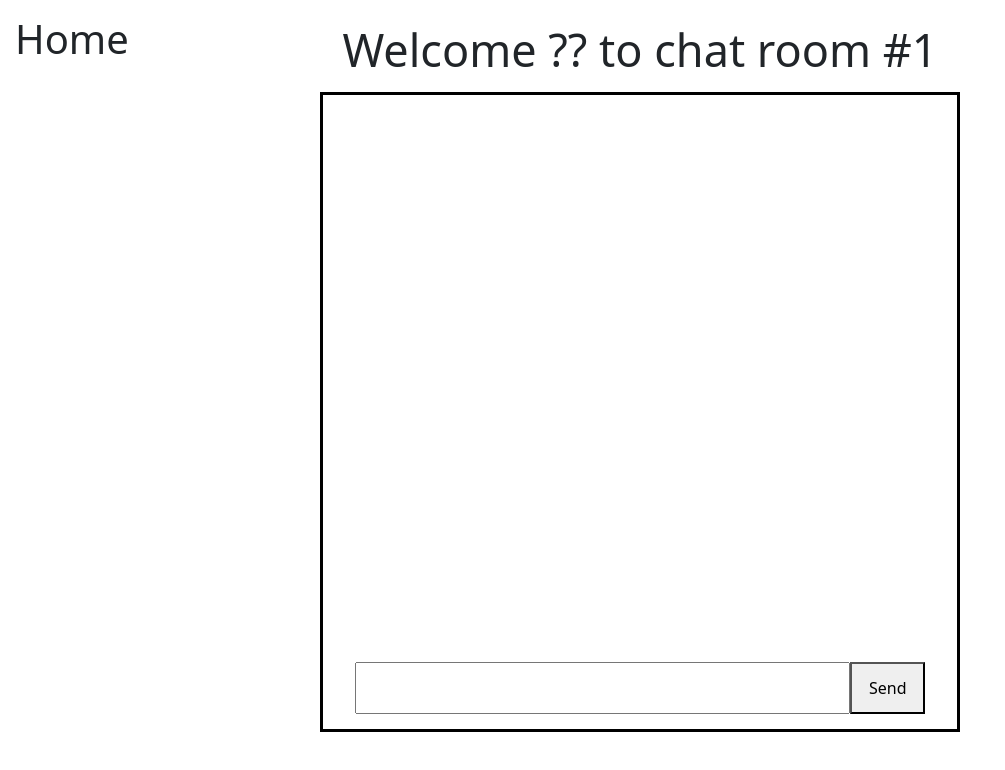
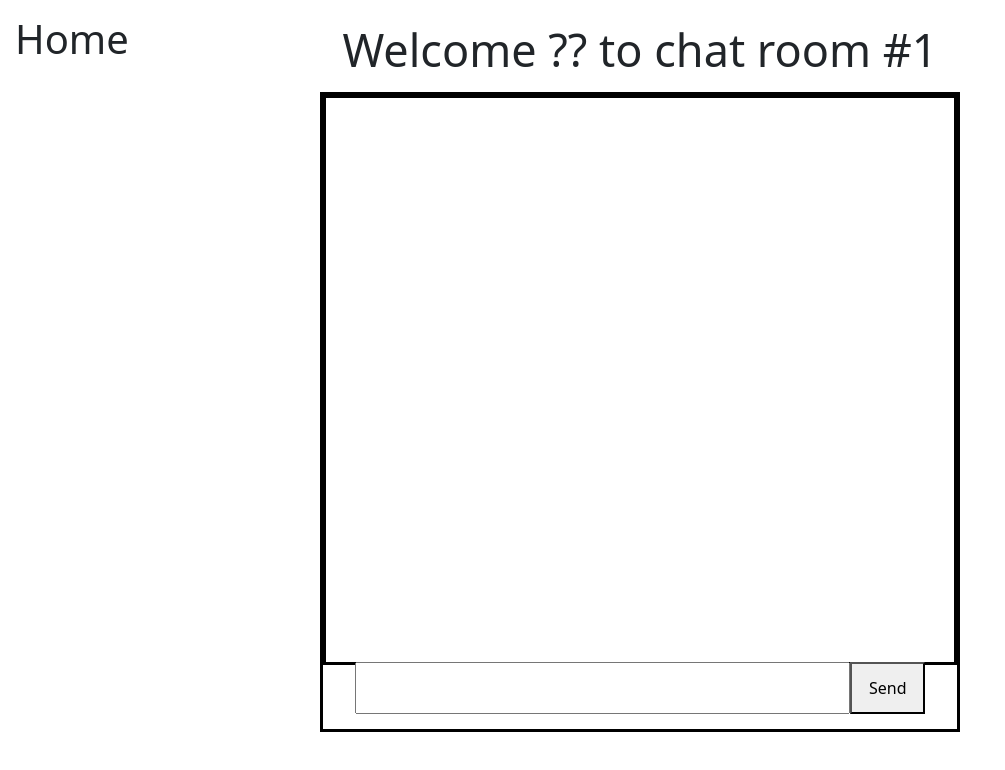
Before and after one commit to benthere914/chatApplication, a React (Create React App) app: page /chatRoom/1 in a window 1280 px wide. Shown: the top 770 px of the page, without its empty margins (0-1005 px from the left). Built offline with nearby package versions, Linux system fonts and the light colour scheme; the HTML template or start-up script is replaced by a standard one.

Commit message:
fixed some bugs

```diff
--- a/package.json
+++ b/package.json
@@ -25,7 +25,8 @@
     "redux": "^4.1.0",
     "redux-logger": "^3.0.6",
     "redux-thunk": "^2.3.0",
-    "slick-carousel": "^1.8.1"
+    "slick-carousel": "^1.8.1",
+    "uuid": "^8.3.2"
   },
   "scripts": {
     "start": "react-scripts start",
--- a/src/App.js
+++ b/src/App.js
@@ -14,7 +14,7 @@ function App() {
                     <Home name={name} setName={setName}/>
                 </Route>
                 <Route path='/chatRoom/:chatRoomId'>
-                    <HomeButton/>
+                    <HomeButton setName={setName}/>
                     <Chat name={name}/>
                 </Route>
 			</Switch>
--- a/src/components/chat/index.css
+++ b/src/components/chat/index.css
@@ -41,20 +41,18 @@ div.messageBoard{
 
 .yourMessage{
     width: 350px;
-    position: absolute;
-    left: 0;
     display: flex;
     align-items: center;
+    align-self: flex-start;
 
 }
 
 .myMessage{
     width: 350px;
-    position: absolute;
-    right: 0;
     display: flex;
     align-items: center;
     flex-direction: row-reverse;
+    align-self: flex-end;
 }
 
 .messageAuthor{
@@ -70,3 +68,12 @@ div.messageBoard{
     font-size: 35px;
     margin: 10px;
 }
+
+.messages{
+    border: solid black;
+    width: 100%;
+    height: 90%;
+    overflow-y: auto;
+    display: flex;
+    flex-direction: column;
+}
--- a/src/components/chat/index.js
+++ b/src/components/chat/index.js
@@ -1,13 +1,15 @@
 import './index.css'
 import { useParams } from "react-router-dom/cjs/react-router-dom.min"
 import { useState } from 'react'
+import { v4 as uuidv4} from 'uuid';
 
 const Chat = ({name, authorId}) => {
     const params = useParams()
     const [newMessage, setNewMessage] = useState('')
     const [messages, setMessages] = useState([])
     const sendMessageHandler = () => {
-
+        setMessages((prev) => [...prev, {authorId, name, message: newMessage}]);
+        setNewMessage('')
     }
     return (
         <>
@@ -16,7 +18,7 @@ const Chat = ({name, authorId}) => {
 
                 <div className="messages">
                     {messages?.map((message) => (
-                        <div className={authorId === message?.authorId?'myMessage':'yourMessage'}>
+                        <div key={uuidv4()} className={authorId === message?.authorId?'myMessage':'yourMessage'}>
                             <p className='messageAuthor'>{message?.name !== ''?message?.name.slice(0, 10): '??'}</p>
                             <p className='messageText'>{message?.message}</p>
                         </div>
--- a/src/components/home/index.js
+++ b/src/components/home/index.js
@@ -1,6 +1,7 @@
 import { useState } from 'react'
 import { useHistory } from 'react-router-dom/cjs/react-router-dom.min';
 import './index.css'
+import { v4 as uuidv4} from 'uuid';
 
 const Home = ({name, setName}) => {
     const numbers = [];
@@ -8,6 +9,9 @@ const Home = ({name, setName}) => {
     const history = useHistory()
     for (let i = 1; i <= 5; i++){
         numbers.push(i);
+    }
+    const joinRoomHandler = () => {
+        if (buttonNumber) history.push(`/chatRoom/${buttonNumber}`)
     }
     return (
         <>
@@ -18,9 +22,9 @@ const Home = ({name, setName}) => {
                     <input value={name} onChange={(e) => {setName(e.target.value)}}/>
                     <p>What room do you want to enter</p>
                     <div className='rooms'>
-                        {numbers?.map((number) => <button onClick={() => {setButtonNumber(number)}} style={number === buttonNumber?{color: 'white', backgroundColor: 'black'}:null}>{`Room #${number}`}</button>)}
+                        {numbers?.map((number) => <button key={uuidv4()} onClick={() => {setButtonNumber(number)}} style={number === buttonNumber?{color: 'white', backgroundColor: 'black'}:null}>{`Room #${number}`}</button>)}
                     </div>
-                    <button className='joinRoom' onClick={() => {history.push(`/chatRoom/${buttonNumber}`)}}>Join Room</button>
+                    <button className='joinRoom' onClick={() => {joinRoomHandler()}}>Join Room</button>
                 </div>
             </div>
         </>
--- a/src/components/homeButton/index.js
+++ b/src/components/homeButton/index.js
@@ -1,11 +1,11 @@
 import './index.css'
 import { useHistory } from "react-router-dom"
 
-const HomeButton = () => {
+const HomeButton = ({setName}) => {
     const history = useHistory();
     return (
         <>
-            <h1 className='homeButton' onClick={() => {history.push('/')}}>Home</h1>
+            <h1 className='homeButton' onClick={() => {setName('');history.push('/')}}>Home</h1>
         </>
     )
 }
```
Also changed, not shown: 1 other file (tests, documents, lock files or other folders).
